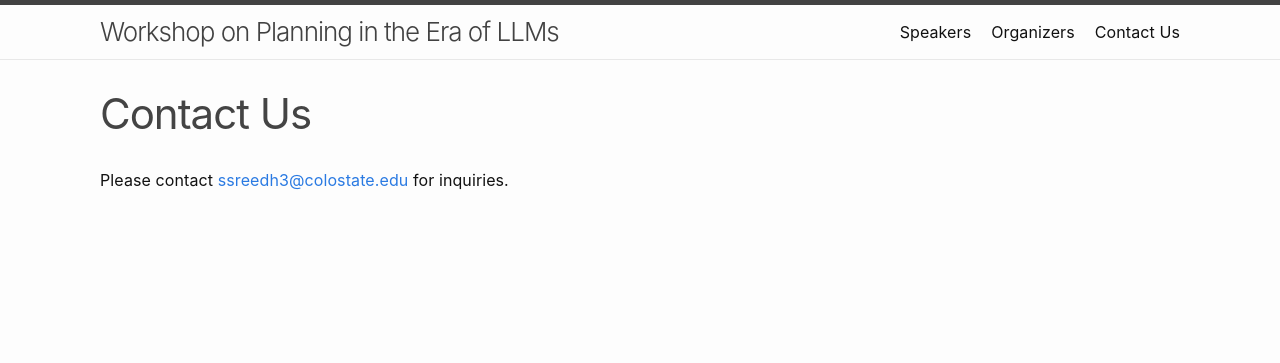
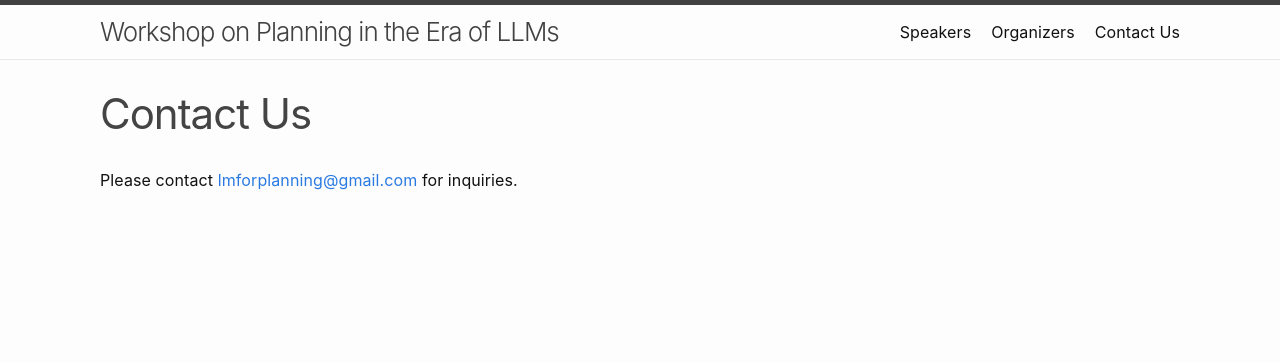
Before and after one commit to llmforplanning/llmforplanning.github.io, a Jekyll site: the page built from contactus.md, in a window 1280 px wide. Shown: the top 363 px of the page. Built offline with Jekyll 4.4.1, drawn with Linux system fonts in a browser that asks for light colours.

Commit message:
Fixing the hyperlink text

```diff
--- a/contactus.md
+++ b/contactus.md
@@ -4,4 +4,4 @@ title: Contact Us
 permalink: /contactus/
 ---
 
-Please contact <a href="mailto:lmforplanning@gmail.com">ssreedh3@colostate.edu</a> for inquiries.
+Please contact <a href="mailto:lmforplanning@gmail.com">lmforplanning@gmail.com</a> for inquiries.
```
